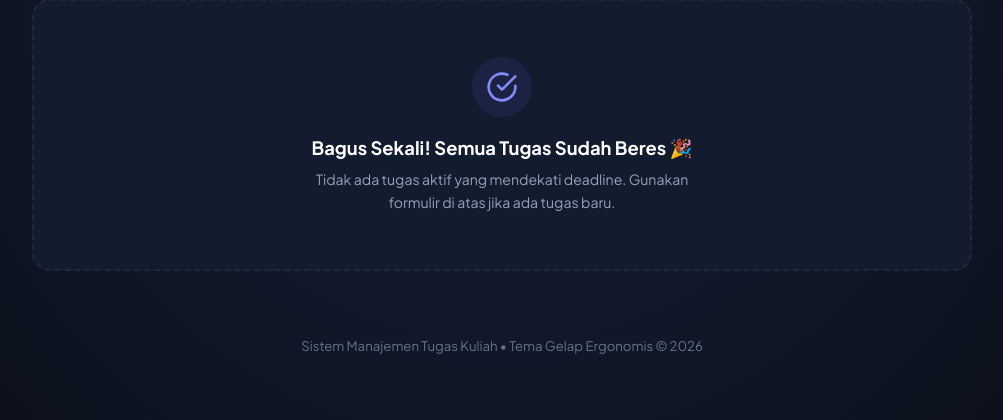
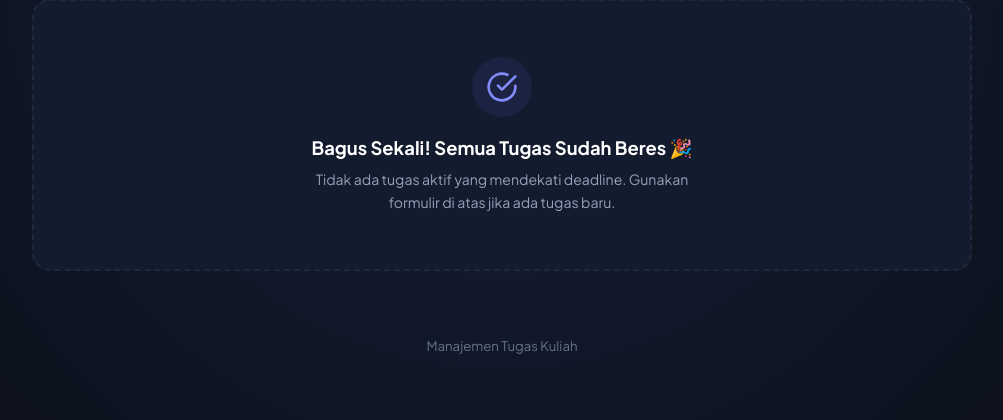
Before and after one commit to fikrmdhnn-idn/To-Do-List, a Flask app: page / in a window 1280 px wide. Shown: the part 838-1258 px from the top of the page, without its empty margins (138-1141 px from the left). Run offline with Flask 3, Linux system fonts and the light colour scheme; data that the repository does not hold is empty.

Commit message:
ubah html lagi

```diff
--- a/ToDo-app/templates/index.html
+++ b/ToDo-app/templates/index.html
@@ -537,7 +537,7 @@
 
     <!-- FOOTER -->
     <footer class="app-footer">
-      <p>Sistem Manajemen Tugas Kuliah &bull; Tema Gelap Ergonomis &copy; 2026</p>
+      <p>Manajemen Tugas Kuliah</p>
     </footer>
 
   </div>
```
